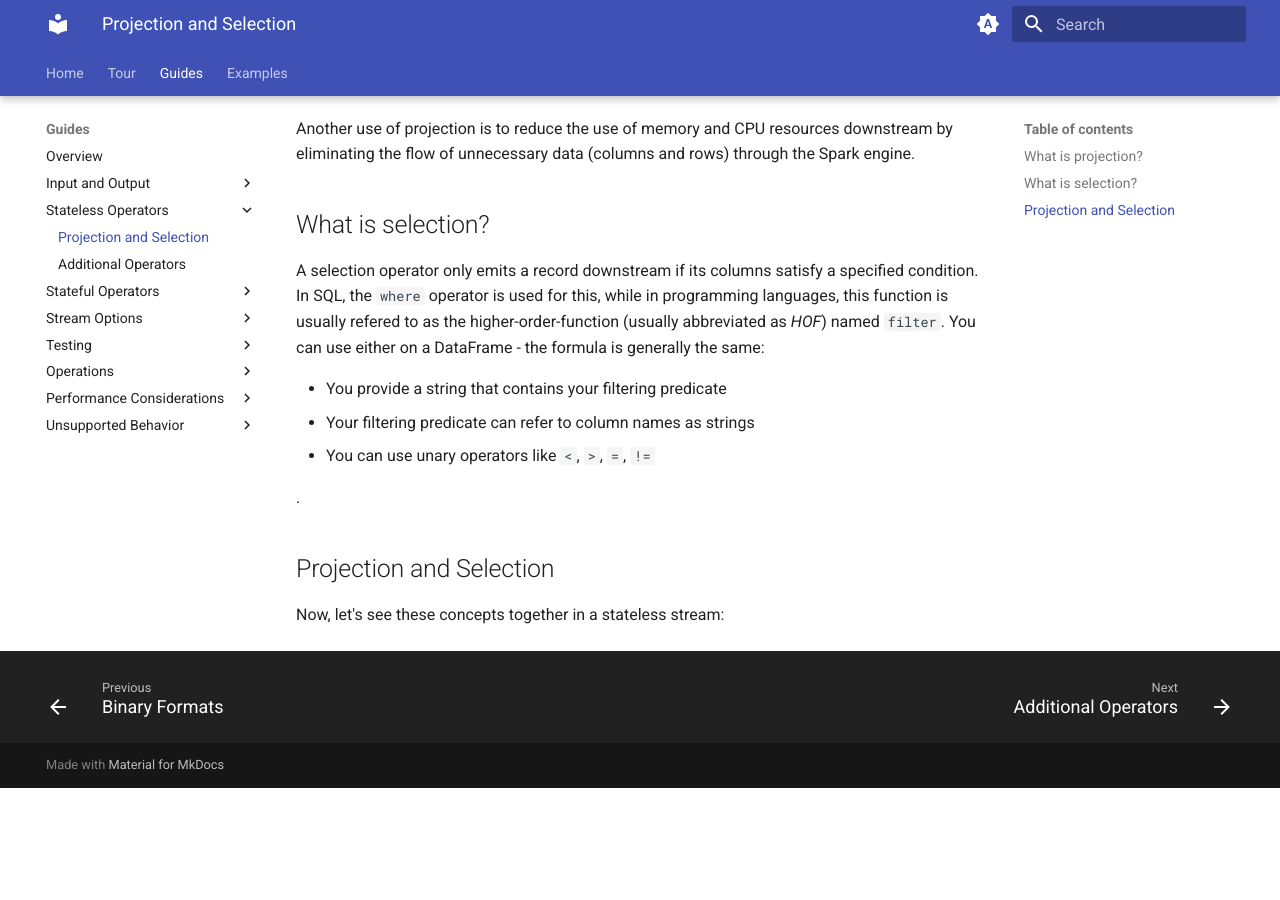
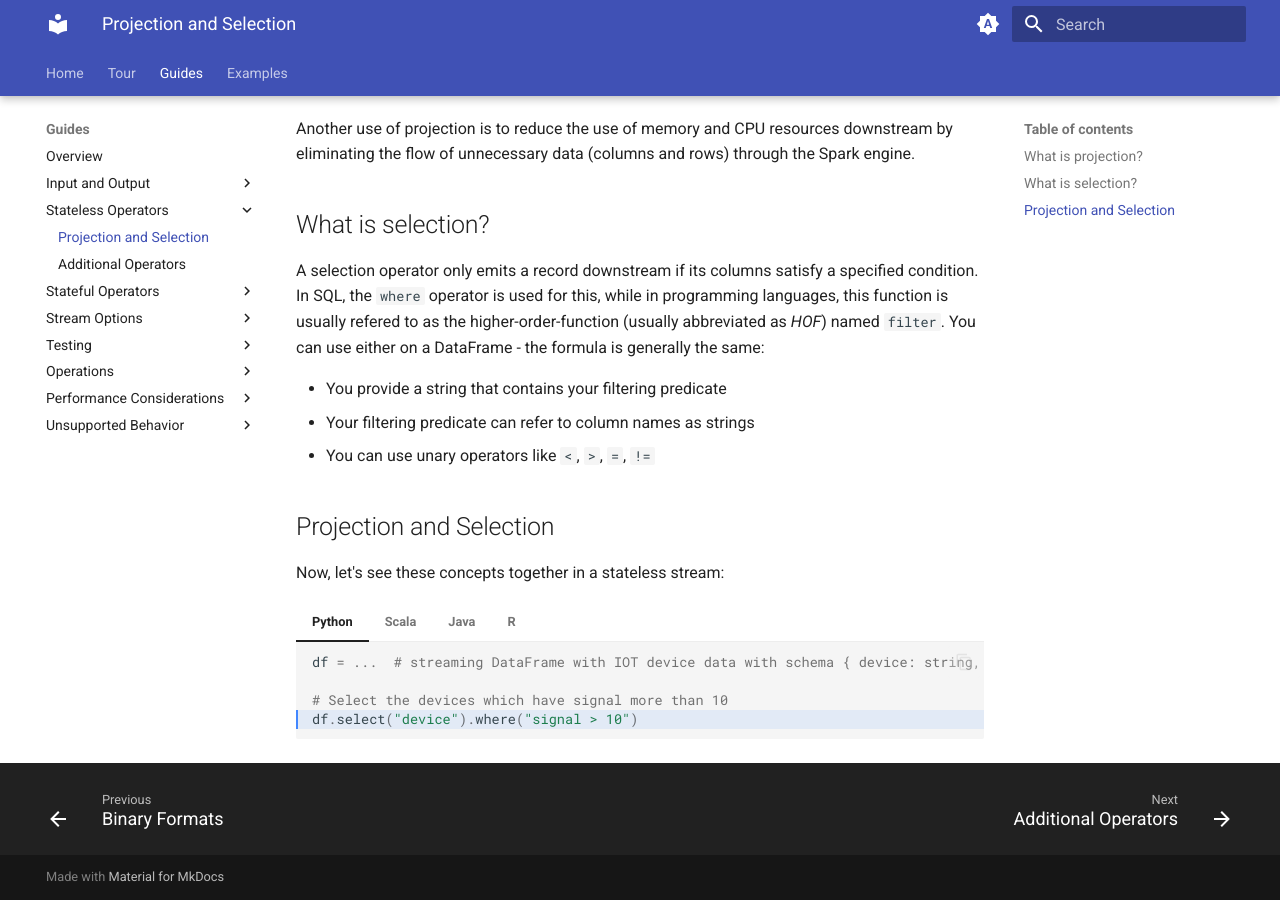
Before and after one commit to neilramaswamy/structured-streaming, an MkDocs documentation site: the page built from docs/guides/stateless/projection_selection.md, in a window 1280 px wide and 900 px high, scrolled down 1087 px. Built offline with MkDocs 1.6.1 and Material for MkDocs 9.7.7, drawn with Linux system fonts in a browser that asks for light colours; before the commit the page ends 1875 px from its top, so only the background shows below that; part of the change alters nothing that is shown.

Commit message:
examples

````diff
--- a/docs/guides/stateless/projection_selection.md
+++ b/docs/guides/stateless/projection_selection.md
@@ -1,5 +1,4 @@
 # What are stateless operators?
-<!-- Is this the best way to introduce stateful vs. stateless? The main point is that we don't need to "remember" other records in stateless. -->
 
 Stateless operators read each record in a stream and limit the columns or the rows (or both) from that record that are emitted downstream. This limit, based on specified conditions, is independent of any other records in the stream.
 
@@ -23,8 +22,6 @@ Let's assume that the data stream has the following columns:
 
 Use the `select` operator to limit the columns emitted downstream to only the name and birthday columns from this data stream. This creates a privacy-compliant downstream table by not emitting the home address and government ID columns.
 
-<!--TODO(neil), code example. This doesn't need to work E2E, we can just assume the existence of some DataFrame `df` with a known schema. Similar to what we already have. -->
-
 Another use of projection is to reduce the use of memory and CPU resources downstream by eliminating the flow of unnecessary data (columns and rows) through the Spark engine.
 
 ## What is selection?
@@ -35,10 +32,62 @@ A selection operator only emits a record downstream if its columns satisfy a spe
 - Your filtering predicate can refer to column names as strings
 - You can use unary operators like `<`, `>`, `=`, `!=`
 
-<!--TODO(neil), code example-->.
-
 ## Projection and Selection
 
 Now, let's see these concepts together in a stateless stream:
 
 <!--TODO(neil)-->
+
+=== "Python"
+
+    ```python hl_lines="4"
+    df = ...  # streaming DataFrame with IOT device data with schema { device: string, deviceType: string, signal: double, time: DateType }
+
+    # Select the devices which have signal more than 10
+    df.select("device").where("signal > 10")
+    ```
+=== "Scala"
+
+    ```scala hl_lines="4"
+    case class DeviceData(device: String, deviceType: String, signal: Double, time: DateTime)
+
+    val df: DataFrame = ... // streaming DataFrame with IOT device data with schema { device: string, deviceType: string, signal: double, time: string }
+    val ds: Dataset[DeviceData] = df.as[DeviceData]    // streaming Dataset with IOT device data
+
+    // Select the devices which have signal more than 10
+    df.select("device").where("signal > 10")      // using untyped APIs
+    ds.filter(_.signal > 10).map(_.device)         // using typed APIs
+    ```
+=== "Java"
+
+    ```java hl_lines="4"
+    import org.apache.spark.api.java.function.*;
+    import org.apache.spark.sql.*;
+    import org.apache.spark.sql.expressions.javalang.typed;
+    import org.apache.spark.sql.catalyst.encoders.ExpressionEncoder;
+
+    public class DeviceData {
+      private String device;
+      private String deviceType;
+      private Double signal;
+      private java.sql.Date time;
+      ...
+      // Getter and setter methods for each field
+    }
+
+    Dataset<Row> df = ...;    // streaming DataFrame with IOT device data with schema { device: string, type: string, signal: double, time: DateType }
+    Dataset<DeviceData> ds = df.as(ExpressionEncoder.javaBean(DeviceData.class)); // streaming Dataset with IOT device data
+
+    // Select the devices which have signal more than 10
+    df.select("device").where("signal > 10"); // using untyped APIs
+    ds.filter((FilterFunction<DeviceData>) value -> value.getSignal() > 10)
+      .map((MapFunction<DeviceData, String>) value -> value.getDevice(), Encoders.STRING());
+    ```
+=== "R"
+
+    ```R
+    df <- ...  # streaming DataFrame with IOT device data with schema { device: string, deviceType: string, signal: double, time: DateType }
+
+    # Select the devices which have signal more than 10
+    select(where(df, "signal > 10"), "device")
+    ```
````
